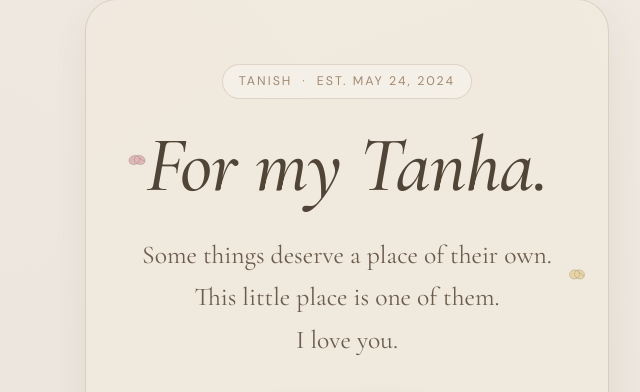
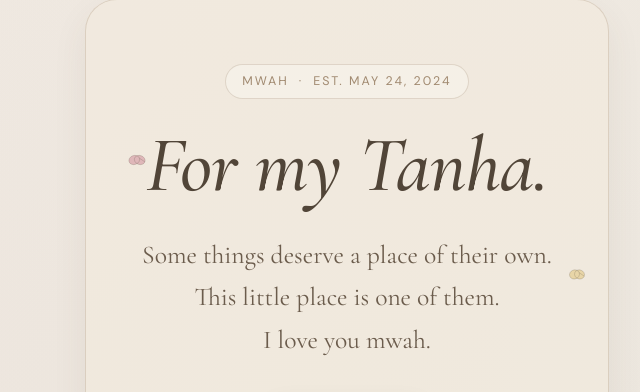
Before and after one commit to raghibishraq733-debug/Kittenkeeps, a plain HTML site: page index.html in a window 1280 px wide. Shown: the part 120-512 px from the top of the page, 293-933 px from the left. Drawn offline with nearby package versions, Linux system fonts and the light colour scheme.

Commit message:
Update index.html

```diff
--- a/index.html
+++ b/index.html
@@ -5,7 +5,7 @@
   <meta name="viewport" content="width=device-width, initial-scale=1.0, maximum-scale=5.0" />
   <meta name="description" content="Kittenkeeps — Just a little corner of the internet built for Tanha Naween Nawar." />
   <meta name="theme-color" content="#F5F1E9" />
-  <title>Kittenkeeps — A Little World for Tanha</title>
+  <title>Kittenkeeps —our little words</title>
 
   <!-- Editorial Storybook Typography -->
   <link rel="preconnect" href="https://fonts.googleapis.com" />
@@ -1003,7 +1003,7 @@
         <li><a href="#their-world">Their World</a></li>
         <li><a href="#garden">Flower Garden</a></li>
         <li><a href="#memories">Memories</a></li>
-        <li><a href="#surprise">For You</a></li>
+        <li><a href="#letter">For You</a></li>
       </ul>
 
       <div class="nav-controls">
@@ -1024,7 +1024,7 @@
     <section class="hero" aria-labelledby="hero-heading">
       <div class="hero-frame" data-safe-text="true">
         <div class="hero-monogram">
-          <span>Tanish</span>
+          <span>mwah</span>
           <span aria-hidden="true">·</span>
           <span>Est. May 24, 2024</span>
         </div>
@@ -1033,7 +1033,7 @@
 
         <p class="hero-subtitle">Some things deserve a place of their own.
 This little place is one of them.
-I love you.</p>
+I love you mwah.</p>
 
         <a href="#our-place" class="btn-storybook" data-perch="button">
           <span>COME INSIDE</span>
```
